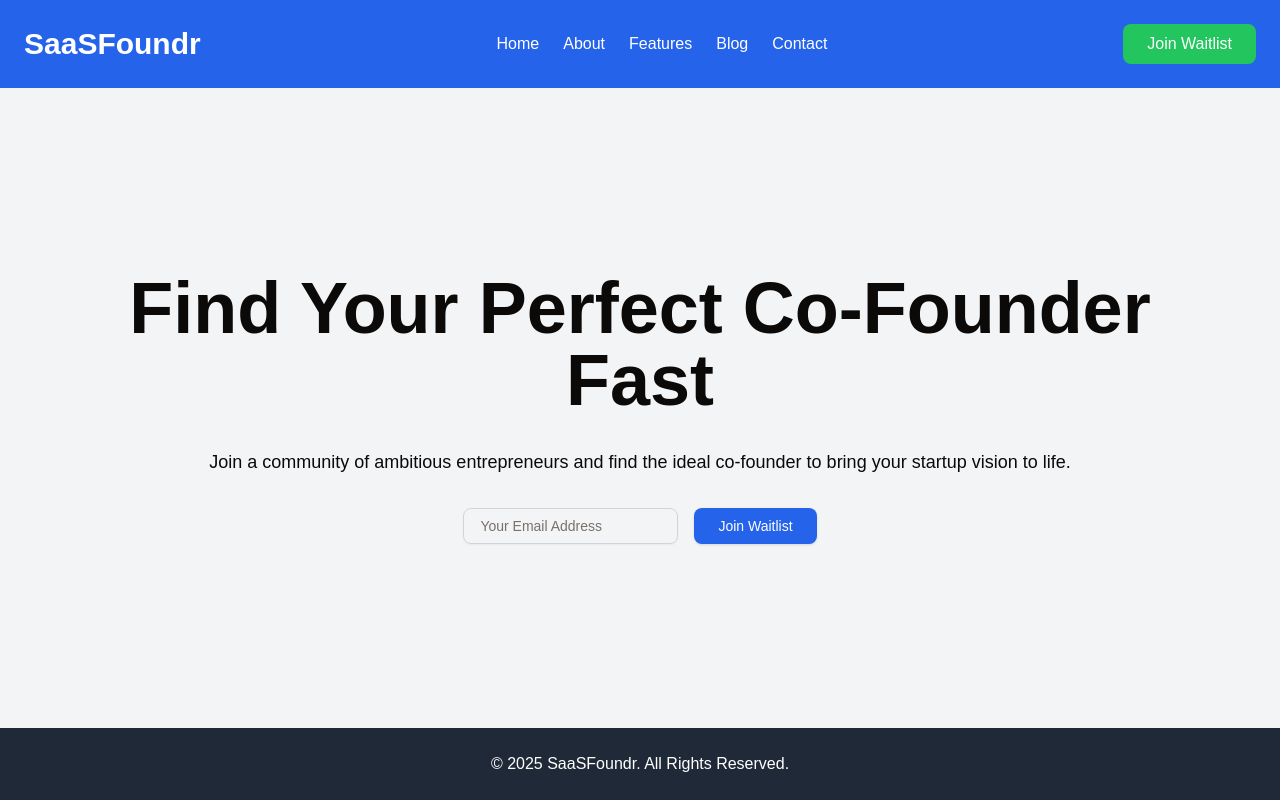
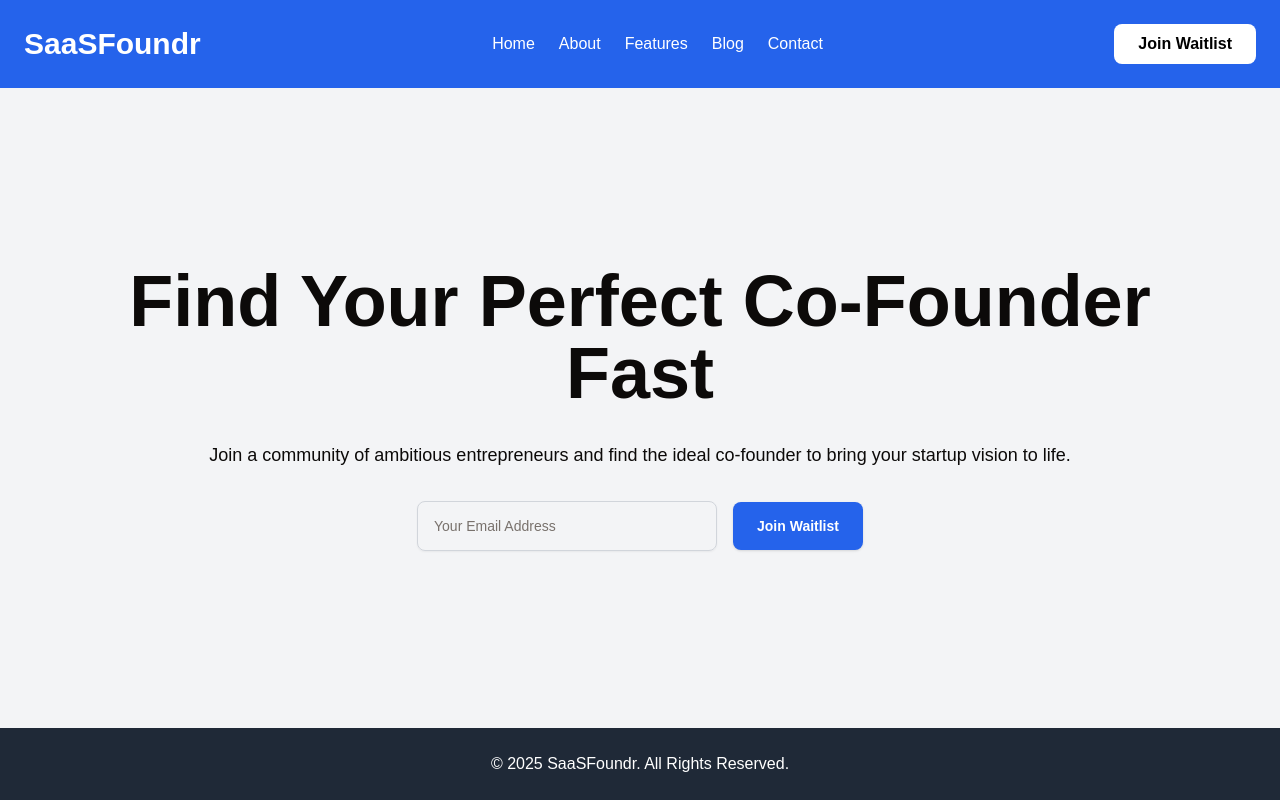
Before and after one commit to codewithkin/saasfoundr, a Next.js app: page / in a window 1280 px wide. Built offline with nearby package versions, Linux system fonts and the light colour scheme.

Commit message:
Enhance waitlist form styling and input component for improved user experience

```diff
--- a/src/app/page.tsx
+++ b/src/app/page.tsx
@@ -48,7 +48,7 @@ export default function Home() {
         </nav>
         <Link
           href="/waitlist"
-          className="px-6 py-2 bg-green-500 text-white rounded-lg hover:bg-green-600"
+          className="px-6 py-2 bg-white text-black font-semibold rounded-lg hover:bg-gray-200"
         >
           Join Waitlist
         </Link>
@@ -62,7 +62,7 @@ export default function Home() {
 
         {/* Join Waitlist Form */}
         <div>
-          <form onSubmit={handleSubmit} className="flex gap-4">
+          <form onSubmit={handleSubmit} className="flex gap-4 items-center">
             <Input
               type="email"
               id="email"
@@ -70,12 +70,12 @@ export default function Home() {
               value={email}
               onChange={(e) => setEmail(e.target.value)}
               required
-              className="w-full px-4 py-2 border border-gray-300 rounded-lg focus:outline-none focus:ring-2 focus:ring-blue-600"
+              className="w-full px-4 md:min-w-[300px] py-6 border border-gray-300 rounded-lg focus:outline-none focus:ring-2 focus:ring-blue-600"
               placeholder="Your Email Address"
             />
             <Button
               type="submit"
-              className="px-6 bg-blue-600 text-white rounded-lg hover:bg-blue-700 disabled:bg-gray-400"
+              className="px-6 py-6 bg-blue-600 text-white rounded-lg hover:bg-blue-700 disabled:bg-gray-400 font-semibold"
               disabled={loading}
             >
               {loading ? "Joining..." : "Join Waitlist"}
--- a/src/components/ui/input.tsx
+++ b/src/components/ui/input.tsx
@@ -8,7 +8,7 @@ const Input = React.forwardRef<HTMLInputElement, React.ComponentProps<"input">>(
       <input
         type={type}
         className={cn(
-          "flex h-9 w-full rounded-md border border-input bg-transparent px-3 py-1 text-base shadow-sm transition-colors file:border-0 file:bg-transparent file:text-sm file:font-medium file:text-foreground placeholder:text-muted-foreground focus-visible:outline-none focus-visible:ring-1 focus-visible:ring-ring disabled:cursor-not-allowed disabled:opacity-50 md:text-sm",
+          "flex h-9 w-full rounded-md border border-input bg-transparent px-3 py-1 text-base shadow-sm transition-colors file:border-0 file:bg-transparent file:text-sm file:font-medium file:text-foreground placeholder:text-muted-foreground focus-visible:outline-none focus-visible:ring-1 focus-visible:ring-blue-600 disabled:cursor-not-allowed disabled:opacity-50 md:text-sm",
           className
         )}
         ref={ref}
```
